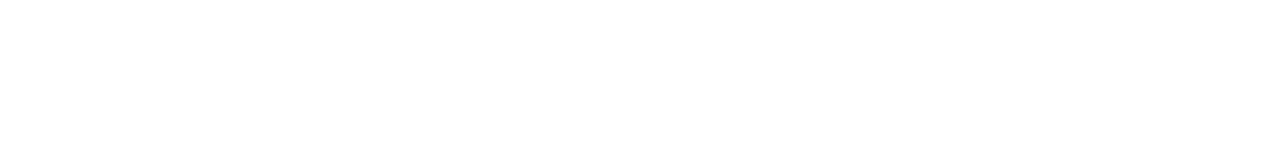
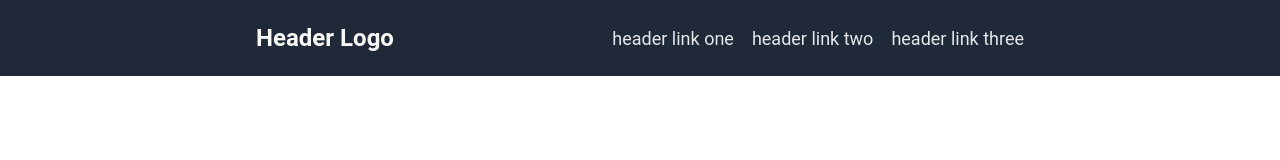
Before and after one commit to Zenoix/TOP-Landing-Page-Project, a plain HTML site: page index.html in a window 1280 px wide. Drawn offline with Linux system fonts and the light colour scheme.

Commit message:
Finished header

```diff
--- a/index.html
+++ b/index.html
@@ -5,6 +5,20 @@
     <meta http-equiv="X-UA-Compatible" content="IE=edge" />
     <meta name="viewport" content="width=device-width, initial-scale=1.0" />
     <title>TOP Landing Page</title>
+    <link rel="stylesheet" href="styles/styles.css">
   </head>
-  <body></body>
+  <body>
+    <div class="header-container">
+    <div class="header">
+      <h1>Header Logo</h1>
+      <nav>
+        <ul>
+          <li>header link one</li>
+          <li>header link two</li>
+          <li>header link three</li>
+        </ul>
+      </nav>
+    </div>
+  </div>
+  </body>
 </html>
--- a/styles/styles.css
+++ b/styles/styles.css
@@ -3,3 +3,35 @@ body {
     margin: 0;
     min-height: 100vh;
   }
+
+.header-container {
+    width: 100%;
+    background-color: #1f2937;
+    display: flex;
+    justify-content: center;
+
+}
+
+.header{
+    display: flex;
+    justify-content: space-between;
+    align-items: center;
+    padding: 8px;
+    width: 60vw;
+}
+
+.header h1{
+    color: #f9faf8;
+    font-size: 24px;
+}
+
+.header ul{
+    display:flex;
+    color: #e5e7eb;
+    font-size: 18px;
+    list-style-type: none;
+    gap: 18px;
+    align-items: center;
+    padding: 0;
+    margin: 0;
+}
```
